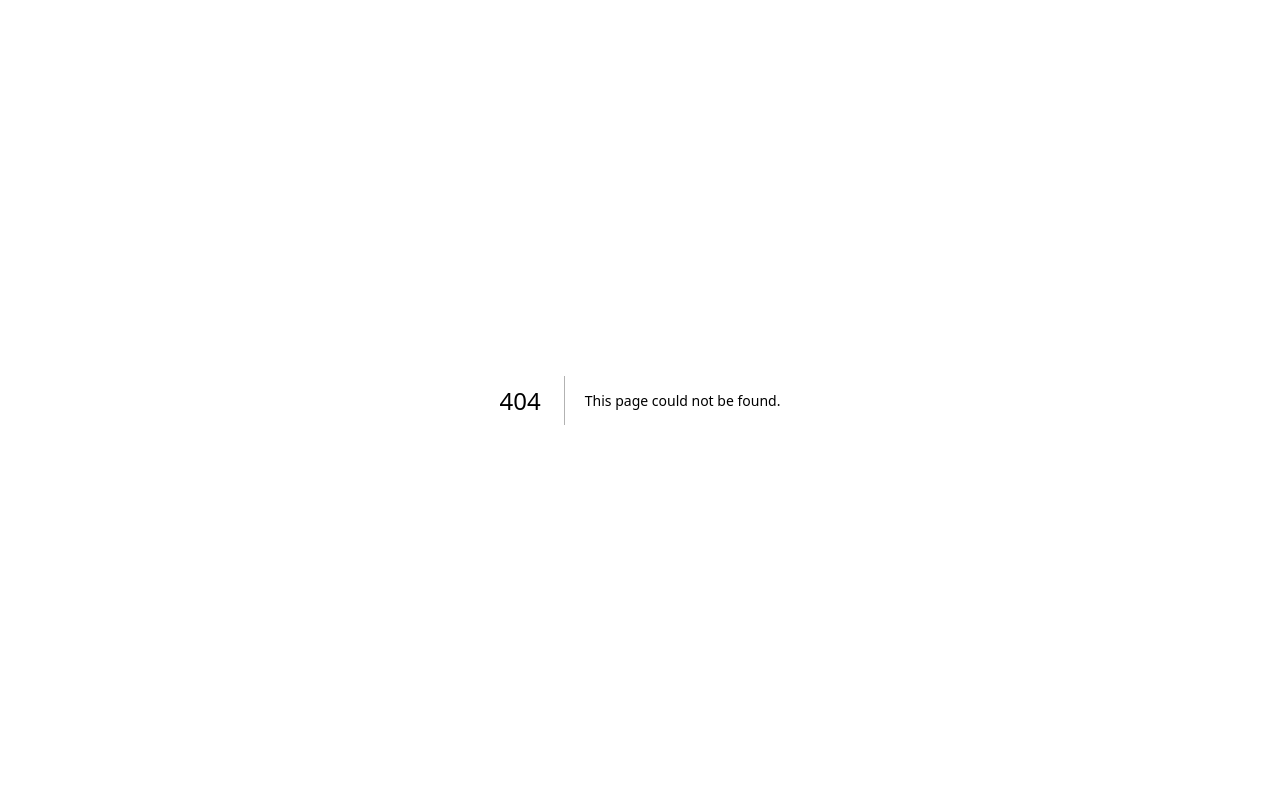
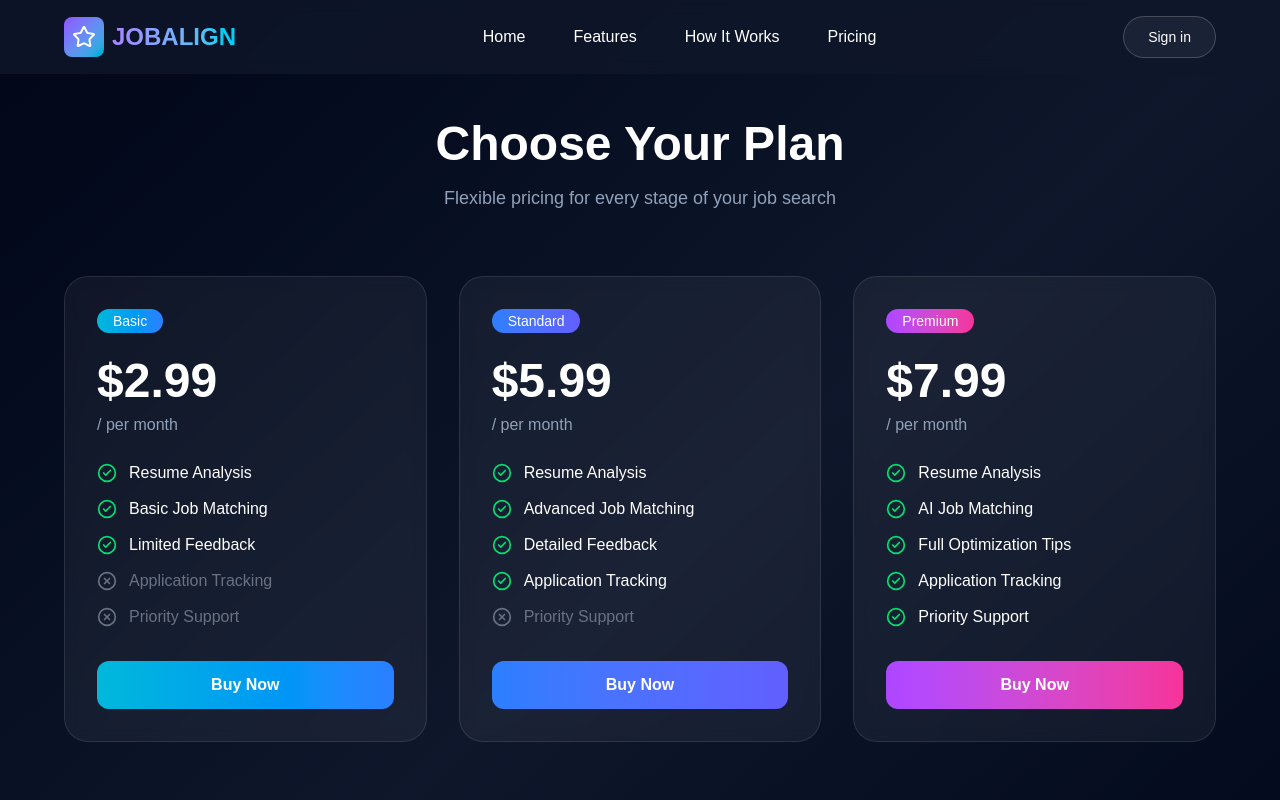
Before and after one commit to MudithMilinda/JOBALIGN, a Next.js app in the folder frontend/: page /pricelist in a window 1280 px wide. Before the commit this address had no page. Shown: the top 800 px of the page. Built offline with nearby package versions, Linux system fonts and the light colour scheme.

Commit message:
create pricelist page

```diff
--- a/frontend/app/page.tsx
+++ b/frontend/app/page.tsx
@@ -303,27 +303,40 @@ export default function ResumePlatformUI() {
         </div>
       </section>
 
-      {/* CTA Section */}
+      {/* pricing Section */}
       <section id="pricing" className="relative z-10 px-6 py-20">
         <div className="max-w-4xl mx-auto text-center">
           <div className="relative bg-gradient-to-br from-violet-600/20 to-cyan-600/20 backdrop-blur-sm border border-violet-500/30 rounded-3xl p-12 overflow-hidden">
+
             <h2 className="text-4xl md:text-5xl font-bold mb-6">
-              Ready to Transform Your
+              Choose the Plan That Fits Your
               <br />
               <span className="bg-gradient-to-r from-violet-400 to-cyan-400 bg-clip-text text-transparent animate-rotate-gradient">
-                Job Search?
+                Career Goals
               </span>
             </h2>
-            <p className="text-xl text-slate-300 mb-8">
-              Join thousands of professionals who've found their perfect match
+
+            <p className="text-base text-slate-500 mb-8">
+              Start free, upgrade anytime. Unlock powerful AI tools to optimize your resume,
+              match with the right jobs, and accelerate your hiring success.
             </p>
+
+            {/* Highlight */}
+            <div className="mb-8 flex justify-center">
+              <div className="px-4 py-2 bg-violet-500/20 border border-violet-500/30 rounded-full text-sm text-violet-300">
+                💡 Most users choose Standard for best results
+              </div>
+            </div>
+
             <div className="flex flex-col sm:flex-row gap-4 justify-center">
-              <button className="relative px-8 py-4 bg-gradient-to-r from-violet-600 to-cyan-600 rounded-xl text-lg font-semibold hover:shadow-2xl hover:shadow-violet-500/50 transition-all hover:scale-105">
-                Start Free Trial
+
+              <button
+                onClick={() => router.push('/pricelist')}
+                className="relative px-8 py-4 bg-gradient-to-r from-violet-600 to-cyan-600 rounded-xl text-lg font-semibold hover:shadow-2xl hover:shadow-violet-500/50 transition-all hover:scale-105"
+              >
+                View Pricing Plans
               </button>
-              <button className="relative px-8 py-4 bg-white/10 backdrop-blur-sm border border-white/20 rounded-xl text-lg font-semibold hover:bg-white/20 transition-all hover:scale-105">
-                Schedule Demo
-              </button>
+
             </div>
           </div>
         </div>
--- /dev/null
+++ b/frontend/app/pricelist/page.tsx
@@ -0,0 +1,111 @@
+'use client';
+
+import React from "react";
+import Navbar from "../components/Navbar";
+import Footer from "../components/Footer";
+import { CheckCircle2, XCircle } from "lucide-react";
+
+const plans = [
+  {
+    name: "Basic",
+    price: "$2.99",
+    color: "from-cyan-500 to-blue-500",
+    features: [
+      { text: "Resume Analysis", included: true },
+      { text: "Basic Job Matching", included: true },
+      { text: "Limited Feedback", included: true },
+      { text: "Application Tracking", included: false },
+      { text: "Priority Support", included: false },
+    ],
+  },
+  {
+    name: "Standard",
+    price: "$5.99",
+    color: "from-blue-500 to-indigo-500",
+    features: [
+      { text: "Resume Analysis", included: true },
+      { text: "Advanced Job Matching", included: true },
+      { text: "Detailed Feedback", included: true },
+      { text: "Application Tracking", included: true },
+      { text: "Priority Support", included: false },
+    ],
+  },
+  {
+    name: "Premium",
+    price: "$7.99",
+    color: "from-purple-500 to-pink-500",
+    features: [
+      { text: "Resume Analysis", included: true },
+      { text: "AI Job Matching", included: true },
+      { text: "Full Optimization Tips", included: true },
+      { text: "Application Tracking", included: true },
+      { text: "Priority Support", included: true },
+    ],
+  },
+];
+
+export default function PricingPage() {
+  return (
+    <div className="min-h-screen bg-gradient-to-br from-slate-950 via-slate-900 to-slate-950 text-white">
+      <Navbar />
+
+      <section className="py-30 px-6">
+        <div className="max-w-6xl mx-auto text-center mb-16">
+          <h1 className="text-5xl font-bold mb-4">
+            Choose Your Plan
+          </h1>
+          <p className="text-slate-400 text-lg">
+            Flexible pricing for every stage of your job search
+          </p>
+        </div>
+
+        <div className="grid md:grid-cols-3 gap-8 max-w-6xl mx-auto">
+          {plans.map((plan, index) => (
+            <div
+              key={index}
+              className="bg-white/5 border border-white/10 backdrop-blur-sm rounded-3xl p-8 hover:scale-105 transition-all duration-300"
+            >
+              {/* Plan Name */}
+              <div className="mb-6">
+                <span className={`px-4 py-1 rounded-full text-sm bg-gradient-to-r ${plan.color}`}>
+                  {plan.name}
+                </span>
+              </div>
+
+              {/* Price */}
+              <h2 className="text-5xl font-bold mb-2">
+                {plan.price}
+              </h2>
+              <p className="text-slate-400 mb-6">/ per month</p>
+
+              {/* Features */}
+              <div className="space-y-3 mb-8">
+                {plan.features.map((feature, i) => (
+                  <div key={i} className="flex items-center gap-3">
+                    {feature.included ? (
+                      <CheckCircle2 className="text-green-400 w-5 h-5" />
+                    ) : (
+                      <XCircle className="text-gray-500 w-5 h-5" />
+                    )}
+                    <span className={`${feature.included ? "" : "text-gray-500"}`}>
+                      {feature.text}
+                    </span>
+                  </div>
+                ))}
+              </div>
+
+              {/* Button */}
+              <button
+                className={`w-full py-3 rounded-xl font-semibold bg-gradient-to-r ${plan.color} hover:opacity-90 transition`}
+              >
+                Buy Now
+              </button>
+            </div>
+          ))}
+        </div>
+      </section>
+
+      <Footer />
+    </div>
+  );
+}
```
